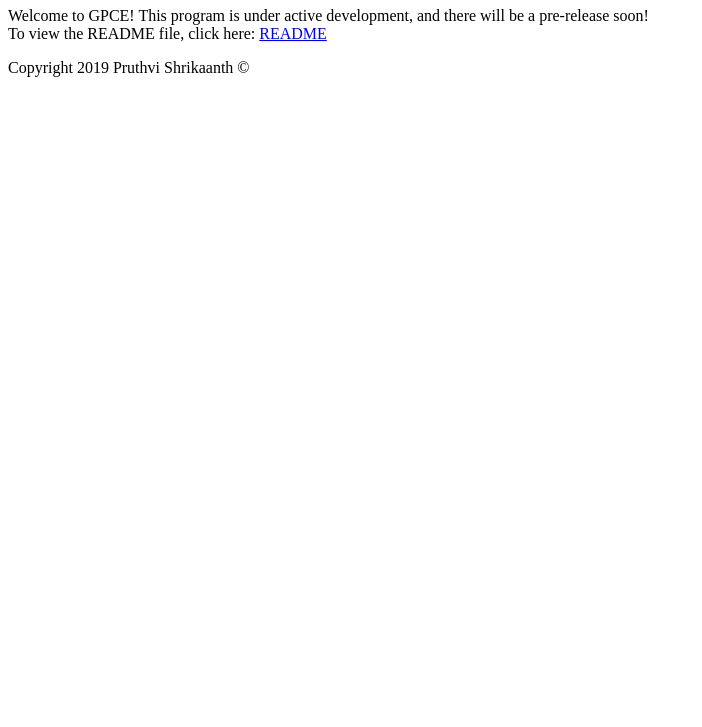
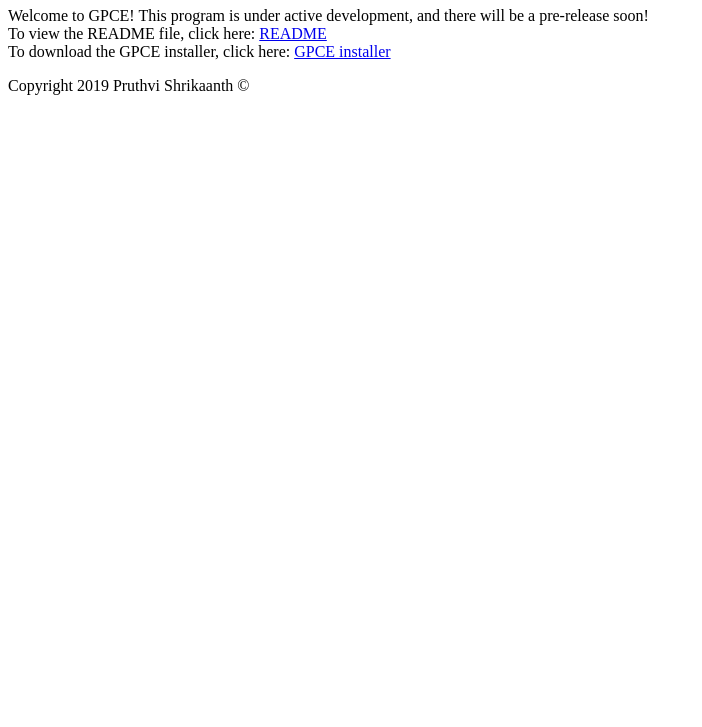
Before and after one commit to Blue0Tech/GPCE, a plain HTML site: page index.html in a window 1280 px wide. Shown: the part 73-800 px from the top of the page, without its empty margins (0-702 px from the left). Drawn offline with Linux system fonts and the light colour scheme.

Commit message:
Updated project website

```diff
--- a/index.html
+++ b/index.html
@@ -11,7 +11,8 @@ GPCE Project Page
 </h1>
 <p>
 Welcome to GPCE! This program is under active development, and there will be a pre-release soon! <br>
-  To view the README file, click here: <a href="README.md">README</a>
+To view the README file, click here: <a href="README.md">README</a> <br>
+To download the GPCE installer, click here: <a href="GPCEinstaller.exe">GPCE installer</a> <br>
 </p>
 </body>
 <footer>
```
